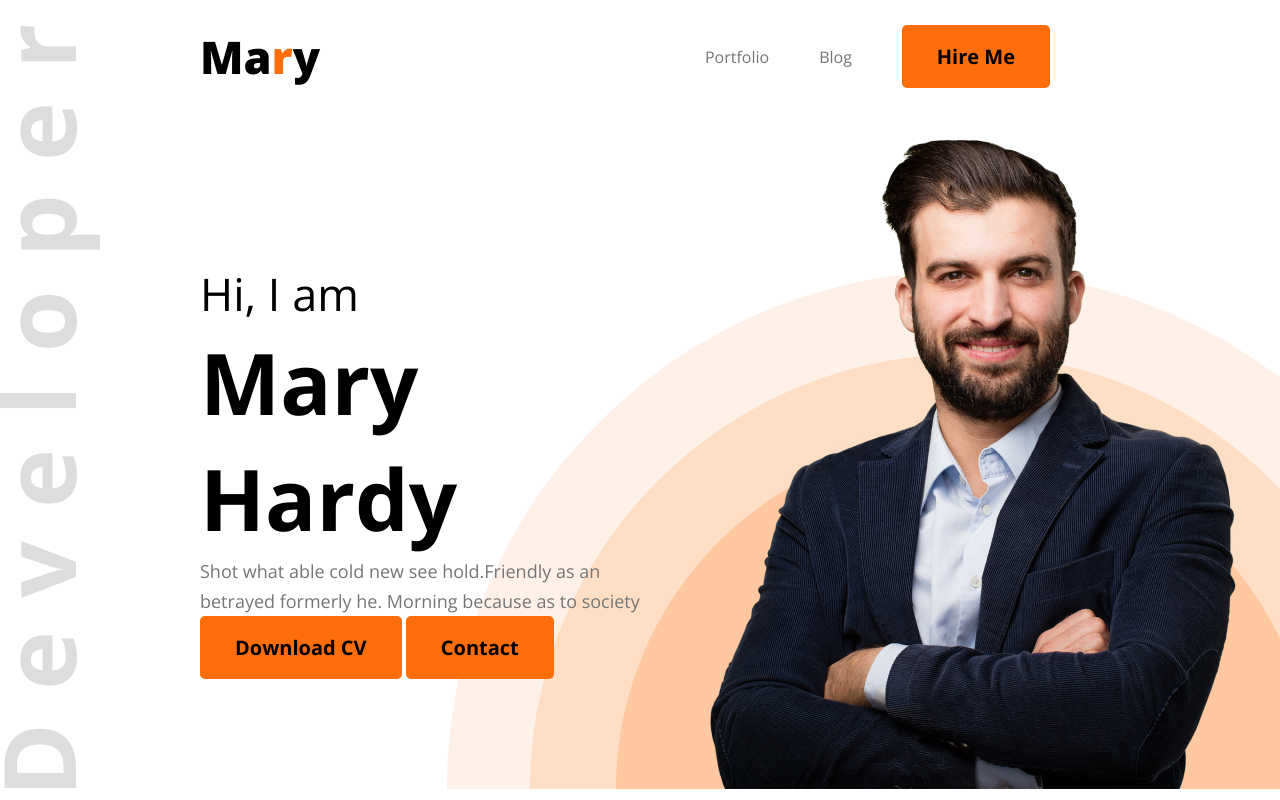
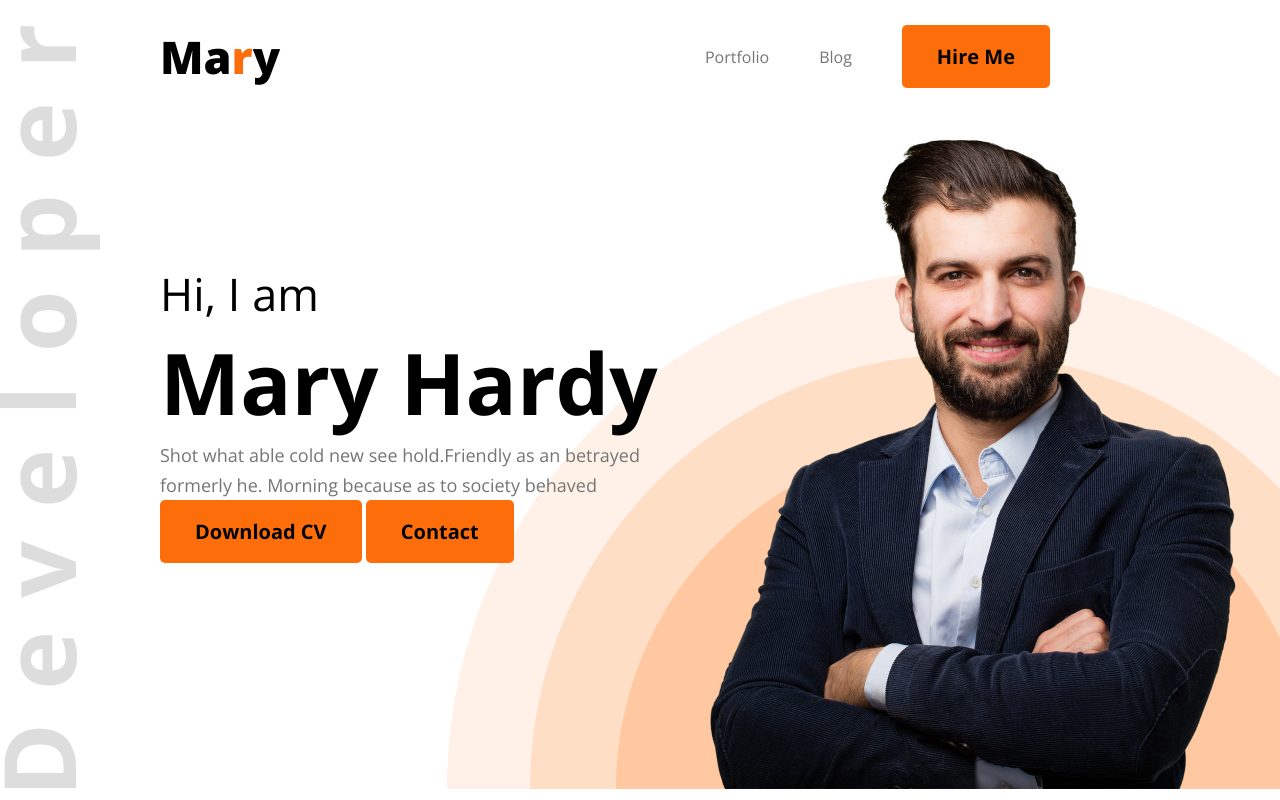
Before and after one commit to hossain-shifat/portfolio-site, a plain HTML site: page index.html in a window 1280 px wide. Drawn offline with nearby package versions, Linux system fonts and the light colour scheme.

Commit message:
css property update

```diff
--- a/styles/portfolio.css
+++ b/styles/portfolio.css
@@ -40,7 +40,7 @@ nav{
     display: flex;
     justify-content: space-between;
     align-items: center;
-    margin: 25px 230px 25px 200px;
+    margin: 25px 230px 25px 160px;
 }
 
 /* nav items */
@@ -82,7 +82,7 @@ nav{
 .banner{
     display: flex;
     justify-content: space-between;
-    margin: 0px 35px 0 200px;
+    margin: 0px 35px 0px 160px;
 }
 
 .banner img{
@@ -95,6 +95,7 @@ nav{
     max-width: 585px;
     height: 356px;
     margin-top: 150px;
+    /* border: 1px solid white; */
 }
 .banner-content h4{
     font-size: 45px;
```
